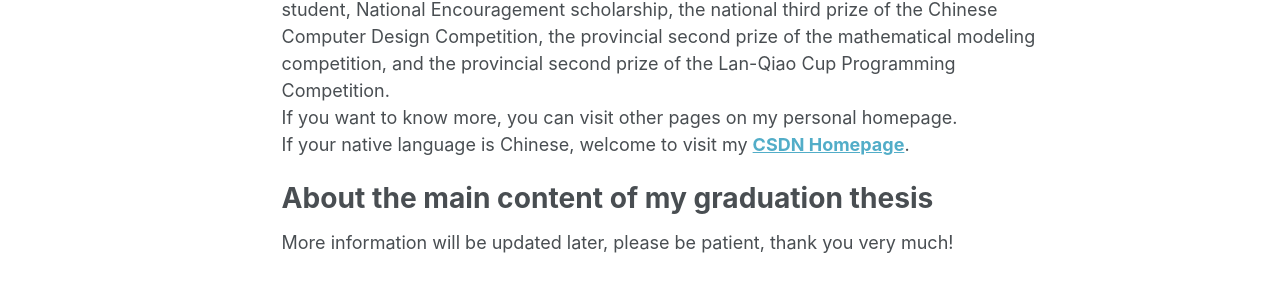
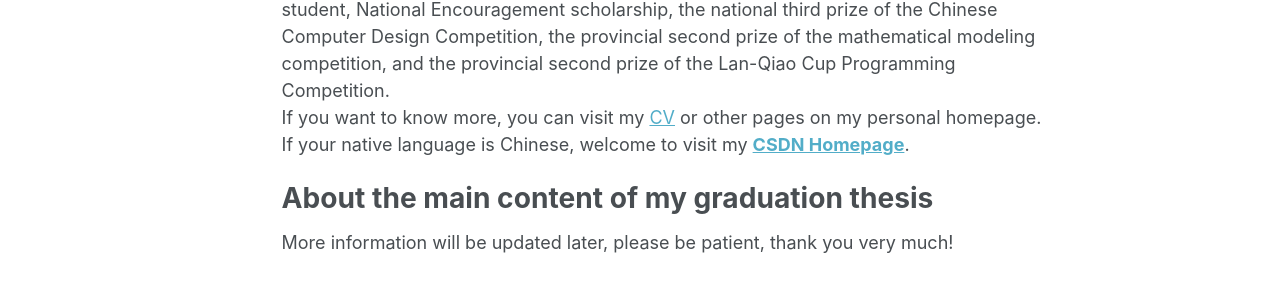
Before and after one commit to ayameyao/ayameyao.github.io_old-version, a Jekyll site: the page built from _pages/about.md, in a window 1280 px wide and 1092 px high. Shown: the part 623-923 px from the top of the window. Built offline with Jekyll 4.4.1, drawn with Linux system fonts in a browser that asks for light colours; some web fonts are replaced.

Commit message:
Update about.md

```diff
--- a/_pages/about.md
+++ b/_pages/about.md
@@ -8,14 +8,10 @@ redirect_from:
   - /about.html
 ---
 
-My name is Lee Kuan Yew and I am pursuing my master's degree in computer science and technology at [China Agricultural University (CAU)](https://www.cau.edu.cn/). I am very interested in computer vision and image processing and its application in agriculture. Since I enrolled in CAU, I have carefully studied basic theoretical knowledge such as machine learning and statistical learning methods. Moreover, the algorithm model such as target detection has been practiced, and some achievements have been made. Of Course, I hope to continue to engage in research in related fields.
-<br/>
-&nbsp;&nbsp;&nbsp;&nbsp;&nbsp;&nbsp;&nbsp;&nbsp;Currently I have published two papers ([<i>PRCV2019</i>](https://ayameyao.github.io/publication/2019-PRCV)，[<i>IFAC2018</i>](https://ayameyao.github.io/publication/2018-IFAC)) as the first author (except [my tutor](http://faculty.cau.edu.cn/xxdqxy/lzb/list.htm)), both of which have been searched by the EI database. And another paper has been submitted to <i>COMPUTERS AND ELECTRONICS IN AGRICULTURE</i> in October 2018, but the current state is still in under review. In addition, I have applied for three invention patents that have been published, and three computer software copyrights have also been authorized. In addition, I have applied for three invention patents that have been published, and three computer software copyrights have also been authorized. Meanwhile, I have also participated in projects such as international cooperation projects and key research and development programs.
-<br/>
-&nbsp;&nbsp;&nbsp;&nbsp;&nbsp;&nbsp;&nbsp;&nbsp;As a student, I have won some honors, such as the first prize scholarship, merit student, National Encouragement scholarship, the national third prize of the Chinese Computer Design Competition, the provincial second prize of the mathematical modeling competition, and the provincial second prize of the Lan-Qiao Cup Programming Competition.
-<br/>
-If you want to know more, you can visit other pages on my personal homepage.
-<br/>
+My name is Lee Kuan Yew and I am pursuing my master's degree in computer science and technology at [China Agricultural University (CAU)](https://www.cau.edu.cn/). I am very interested in computer vision and image processing and its application in agriculture. Since I enrolled in CAU, I have carefully studied basic theoretical knowledge such as machine learning and statistical learning methods. Moreover, the algorithm model such as target detection has been practiced, and some achievements have been made. Of Course, I hope to continue to engage in research in related fields.<br/>
+&nbsp;&nbsp;&nbsp;&nbsp;&nbsp;&nbsp;&nbsp;&nbsp;Currently I have published two papers ([<i>PRCV2019</i>](https://ayameyao.github.io/publication/2019-PRCV)，[<i>IFAC2018</i>](https://ayameyao.github.io/publication/2018-IFAC)) as the first author (except [my tutor](http://faculty.cau.edu.cn/xxdqxy/lzb/list.htm)), both of which have been searched by the EI database. And another paper has been submitted to <i>COMPUTERS AND ELECTRONICS IN AGRICULTURE</i> in October 2018, but the current state is still in under review. In addition, I have applied for three invention patents that have been published, and three computer software copyrights have also been authorized. In addition, I have applied for three invention patents that have been published, and three computer software copyrights have also been authorized. Meanwhile, I have also participated in projects such as international cooperation projects and key research and development programs.<br/>
+&nbsp;&nbsp;&nbsp;&nbsp;&nbsp;&nbsp;&nbsp;&nbsp;As a student, I have won some honors, such as the first prize scholarship, merit student, National Encouragement scholarship, the national third prize of the Chinese Computer Design Competition, the provincial second prize of the mathematical modeling competition, and the provincial second prize of the Lan-Qiao Cup Programming Competition. <br/>
+If you want to know more, you can visit my [CV](https://ayameyao.github.io/cv/) or other pages on my personal homepage.<br/>
 If your native language is Chinese, welcome to visit my [**CSDN Homepage**](https://blog.csdn.net/CAU_Ayao).
 
 About the main content of my graduation thesis
```
